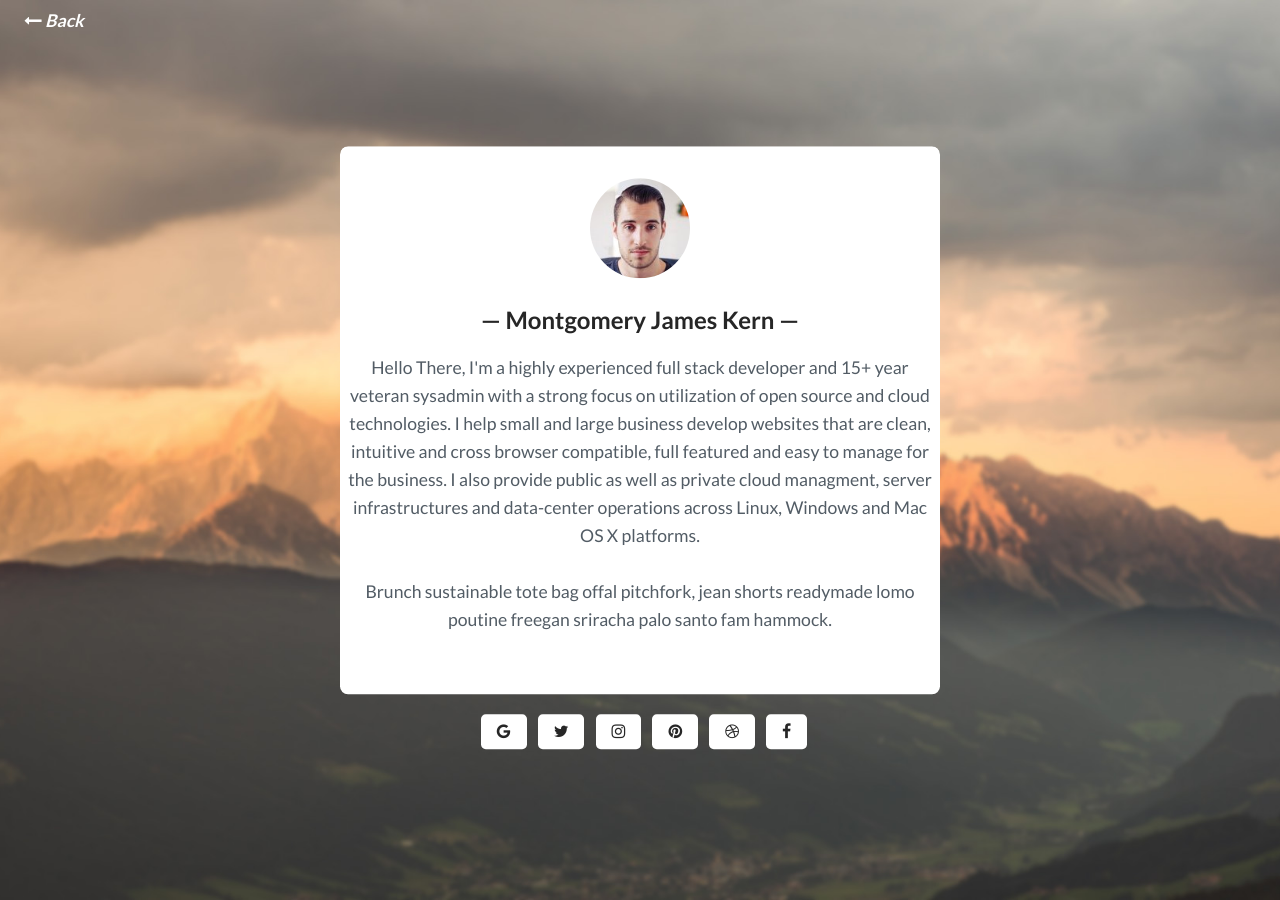
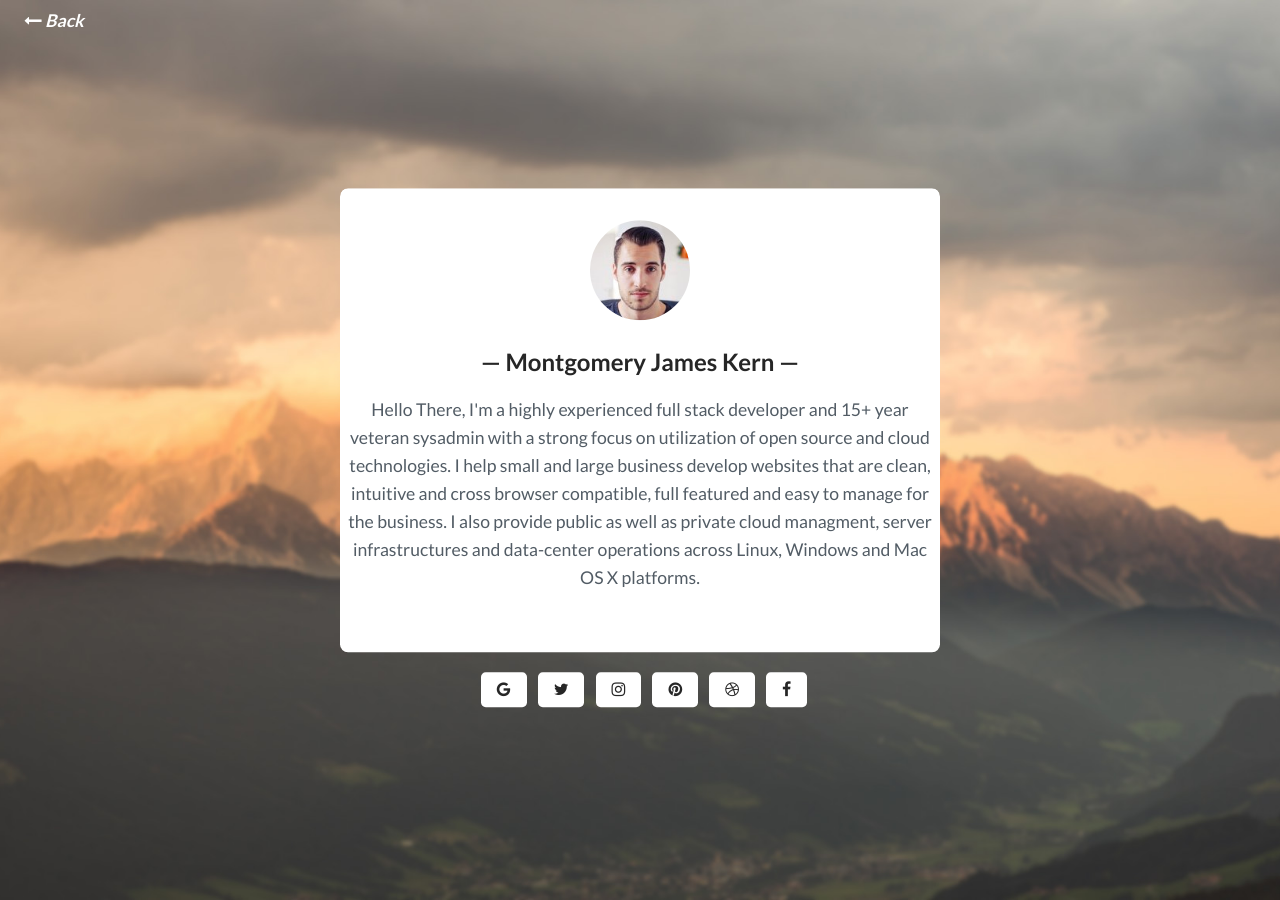
Before and after one commit to montgomerykern/montgomerykern.github.io, a Jekyll site: the page built from _pages/about.html, in a window 1280 px wide. Built offline with Jekyll 4.4.1, drawn with Linux system fonts in a browser that asks for light colours; nearby versions of some CDN libraries; library files that are not in the unit come from our copies.

Commit message:
Edit About Us Page
Edit About Us Page

```diff
--- a/_pages/about.html
+++ b/_pages/about.html
@@ -12,8 +12,8 @@
         </div>
         <div class="author_info">
           <h2 class="author_title">{% if site.author-name %}{{site.author-name}}{% else %}Dwayne Newman{% endif %}</h2>
-          <p class="author_subtitle">{% if site.about-author %}{{site.about-author}}{% else %}La croix godard blue bottle, vape iceland fingerstache cronut single-origin coffee lyft snackwave normcore small batch.{% endif %}</p>
-          <p class="author_subtitle">Brunch sustainable tote bag offal pitchfork, jean shorts readymade lomo poutine freegan sriracha palo santo fam hammock.</p>
+          <p class="author_subtitle">{% if site.about-author %}{{site.about-author}}{% else %}{% endif %}</p>
+          <p class="author_subtitle"></p>
         </div>
       </div>
 
```
Also changed, not shown: other parts of _pages/about.html (+1 -1 lines).
